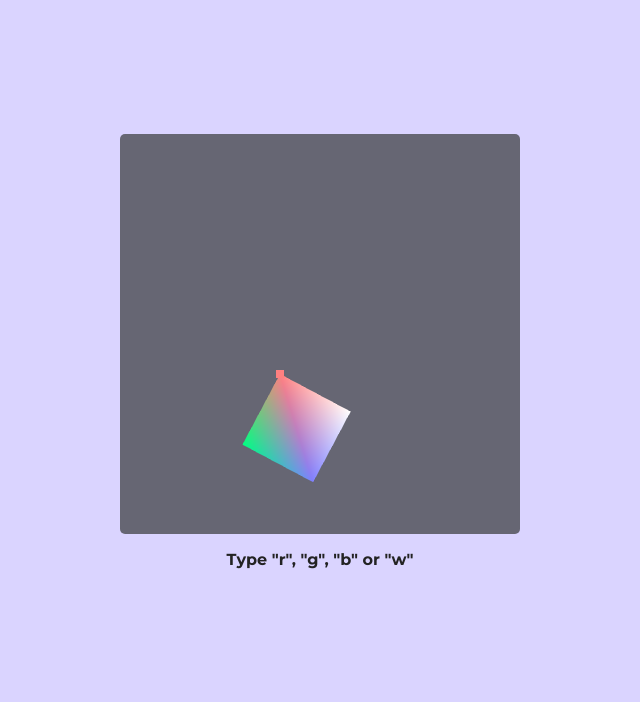
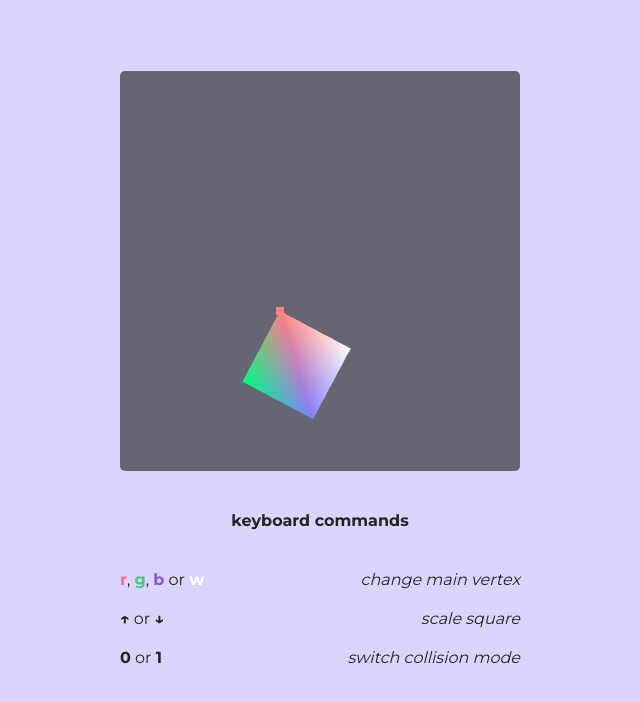
Before and after one commit to brunapr/computacao-grafica, a plain HTML site: page RotatingSquare/index.html in a window 1280 px wide. Shown: the whole page, without its empty margins (320-960 px from the left). Drawn offline with Linux system fonts and the light colour scheme.

Commit message:
[trab1] add scale and another collision mode

```diff
--- a/RotatingSquare/RotatingSquare.js
+++ b/RotatingSquare/RotatingSquare.js
@@ -102,8 +102,8 @@ var projectionMatrix = new Matrix4().setOrtho(-wsize / 2,
    0,
    1
  );
-var collisonMode = 0;
-var currentScale = 1;
+ var collisionMode = 0;
+ var scale = 1.0;
 
  /**
   * Translate keydown events to strings
@@ -127,6 +127,7 @@ function getChar(event) {
   */
  function rotateAndScaleAboutCorner(ang, x, y, tx, ty) {
    modelMatrix.setTranslate(x, y, 0.0);
+   modelMatrix.scale(scale, scale, 1);
    modelMatrix.rotate(ang, 0.0, 0.0, 1.0);
    modelMatrix.translate(-x, -y, 0.0);
    // unless clicked this is (0,0)
@@ -156,6 +157,22 @@ function handleKeyPress(event) {
      case "w":
        console.log("w");
        cindex = 5;
+       break;
+     case "ArrowUp":
+       console.log("ArrowUp");
+       if(scale < 1.5) scale += 0.1;
+       break;
+     case "ArrowDown":
+       console.log("ArrowDown");
+       if(scale > 0.5) scale -= 0.1;
+       break;
+     case "0":
+       console.log("0");
+       collisionMode = 0;
+       break;
+     case "1":
+       console.log("1");
+       collisionMode = 1;
        break;
      default:
        return;
@@ -375,7 +392,7 @@ function mainEntrance() {
          }
        }
      }
-    // Proccess collision
+     // Process collision
      // 0-left, 1-right, 2-up, 3-down
      function processCollision(collidedIndex,collisionPosition,collisonType)
      {
@@ -397,8 +414,13 @@ function mainEntrance() {
            break;
        }
        modelMatrix = translateMatrix.multiply(modelMatrix);
-      cindex = collidedIndex;
-      click = true;
+
+       if(collisionMode == 0) {
+         cindex= collidedIndex;
+         click=true;
+       } else {
+         increment *= -1;
+       }
      }
 
      /**)
--- a/RotatingSquare/index.html
+++ b/RotatingSquare/index.html
@@ -11,7 +11,26 @@
             Please use a browser that supports "canvas"
         </canvas>
 
-        <p>Type "r", "g", "b" or "w"</p>
+        <p>keyboard commands</p>
+
+        <div class="commands">
+            <div class="commands-item">
+                <span>
+                    <b class="color">r</b>,
+                    <b class="color">g</b>,
+                    <b class="color">b</b>
+                    or
+                    <b class="color">w</b>
+                </span>
+                <span><b>↑</b> or <b>↓</b></span>
+                <span><b>0</b> or <b>1</b></span>
+            </div>
+            <div class="commands-item">
+                <span>change main vertex</span>
+                <span>scale square</span>
+                <span>switch collision mode</span>
+            </div>
+        </div>
 
         <script id="vertexShader" type="x-shader/x-vertex">
             uniform mat4 transform;
--- a/RotatingSquare/styles.css
+++ b/RotatingSquare/styles.css
@@ -12,11 +12,46 @@ body {
 }
 
 canvas {
-  margin-top: 10%;
+  margin-top: 5%;
 
   border-radius: 5px;
 }
 
 p {
+  margin: 40px 0px 30px 0px;
   font-weight: bold;
 }
+
+.commands {
+  width: 400px;
+  display: flex;
+  justify-content: space-between;
+}
+
+.commands-item {
+  display: flex;
+  flex-direction: column;
+}
+
+.commands-item span {
+  margin: 10px 0px;
+}
+
+.commands-item:last-child {
+  justify-content: flex-end;
+  align-items: flex-end;
+  font-style: italic;
+}
+
+.color:first-child {
+  color: rgba(255, 50, 94, 0.678);
+}
+.color:nth-child(2) {
+  color: rgb(73, 199, 126);
+}
+.color:nth-child(3) {
+  color: rgba(96, 31, 202, 0.678);
+}
+.color:last-child {
+  color: rgb(255, 255, 255);
+}
```
Lines whose indentation alone changed are shown as unchanged.
